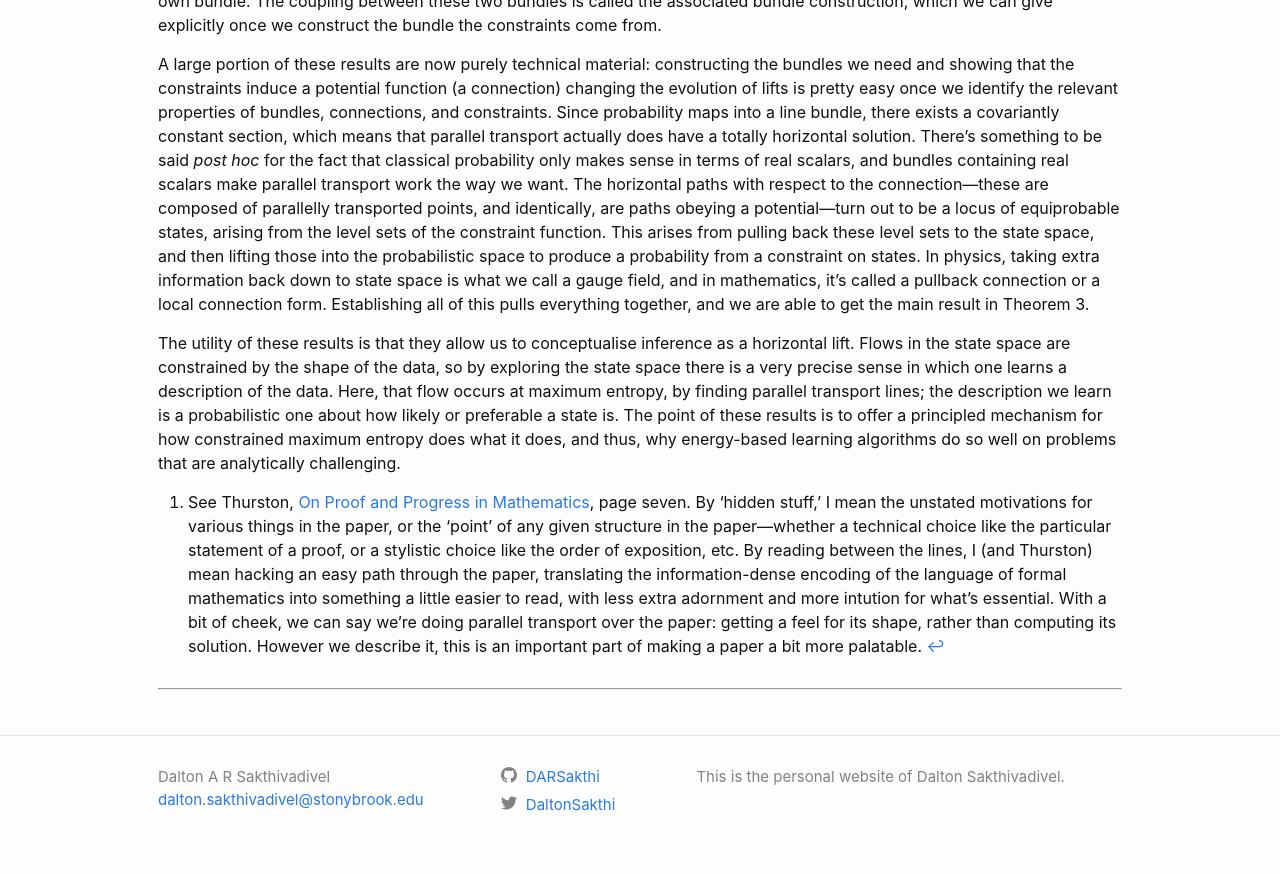
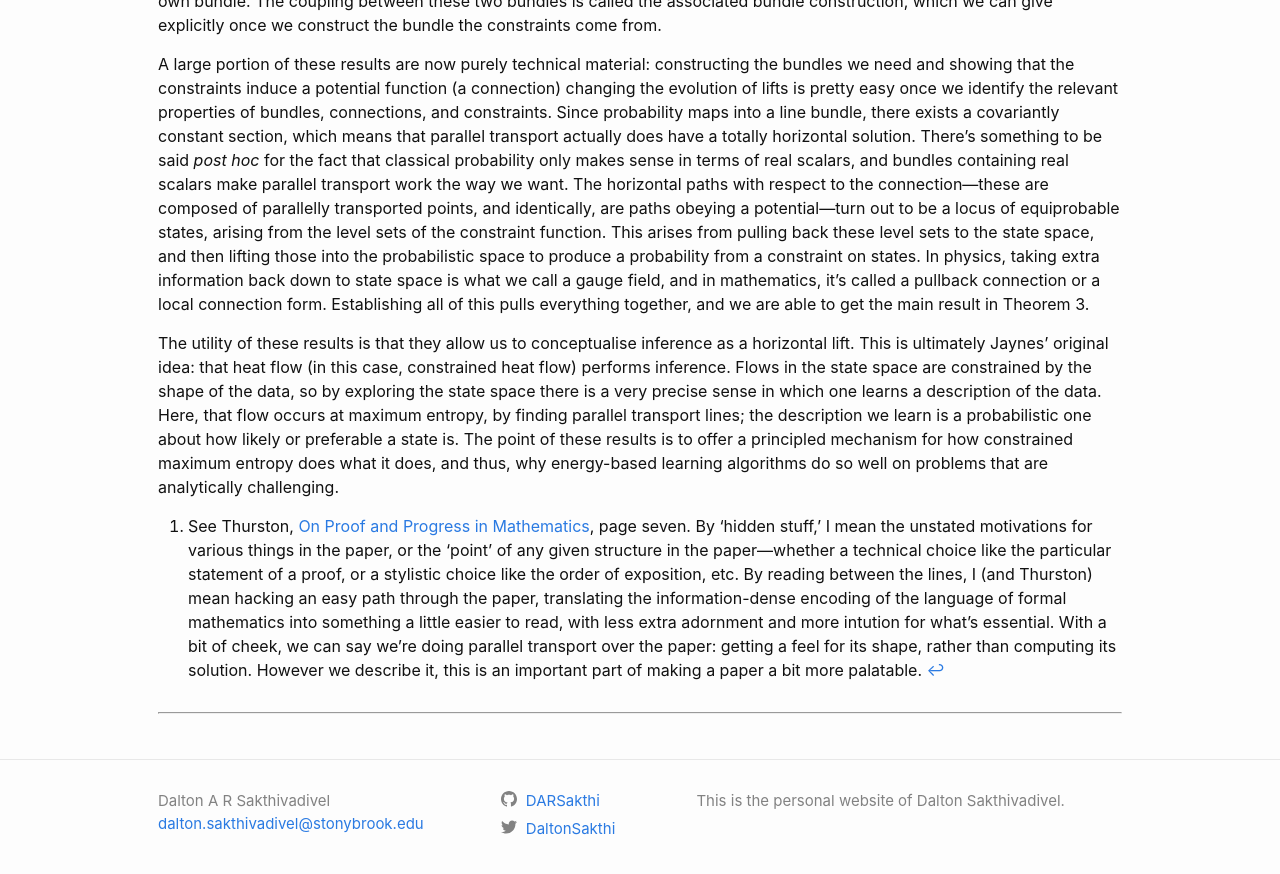
Before and after one commit to DARSakthi/DARSakthi.github.io, a Jekyll site: the page built from _posts/2022-03-21-HEP-EBL.markdown, in a window 1280 px wide and 900 px high, scrolled down 2960 px. Shown: the top 874 px of the window. Built offline with Jekyll 4.4.1, drawn with Linux system fonts in a browser that asks for light colours; formulas are drawn with MathJax 3; comment, search, counter and statistics services are not loaded.

Commit message:
Final edits
(definitely actually for real this time)

```diff
--- a/_posts/2022-03-21-HEP-EBL.markdown
+++ b/_posts/2022-03-21-HEP-EBL.markdown
@@ -47,6 +47,6 @@ The point of using gauge theory is that there are actually two bundles here, and
 
 A large portion of these results are now purely technical material: constructing the bundles we need and showing that the constraints induce a potential function (a connection) changing the evolution of lifts is pretty easy once we identify the relevant properties of bundles, connections, and constraints. Since probability maps into a line bundle, there exists a covariantly constant section, which means that parallel transport actually does have a totally horizontal solution. There's something to be said _post hoc_ for the fact that classical probability only makes sense in terms of real scalars, and bundles containing real scalars make parallel transport work the way we want. The horizontal paths with respect to the connection—these are composed of parallelly transported points, and identically, are paths obeying a potential—turn out to be a locus of equiprobable states, arising from the level sets of the constraint function. This arises from pulling back these level sets to the state space, and then lifting those into the probabilistic space to produce a probability from a constraint on states. In physics, taking extra information back down to state space is what we call a gauge field, and in mathematics, it's called a pullback connection or a local connection form. Establishing all of this pulls everything together, and we are able to get the main result in Theorem 3.
 
-The utility of these results is that they allow us to conceptualise inference as a horizontal lift. Flows in the state space are constrained by the shape of the data, so by exploring the state space there is a very precise sense in which one learns a description of the data. Here, that flow occurs at maximum entropy, by finding parallel transport lines; the description we learn is a probabilistic one about how likely or preferable a state is. The point of these results is to offer a principled mechanism for how constrained maximum entropy does what it does, and thus, why energy-based learning algorithms do so well on problems that are analytically challenging.
+The utility of these results is that they allow us to conceptualise inference as a horizontal lift. This is ultimately Jaynes' original idea: that heat flow (in this case, constrained heat flow) performs inference. Flows in the state space are constrained by the shape of the data, so by exploring the state space there is a very precise sense in which one learns a description of the data. Here, that flow occurs at maximum entropy, by finding parallel transport lines; the description we learn is a probabilistic one about how likely or preferable a state is. The point of these results is to offer a principled mechanism for how constrained maximum entropy does what it does, and thus, why energy-based learning algorithms do so well on problems that are analytically challenging.
 
 [^1]: See Thurston, [On Proof and Progress in Mathematics](https://arxiv.org/abs/math/9404236), page seven. By 'hidden stuff,' I mean the unstated motivations for various things in the paper, or the 'point' of any given structure in the paper—whether a technical choice like the particular statement of a proof, or a stylistic choice like the order of exposition, etc. By reading between the lines, I (and Thurston) mean hacking an easy path through the paper, translating the information-dense encoding of the language of formal mathematics into something a little easier to read, with less extra adornment and more intution for what's essential. With a bit of cheek, we can say we're doing parallel transport over the paper: getting a feel for its shape, rather than computing its solution. However we describe it, this is an important part of making a paper a bit more palatable.
```
